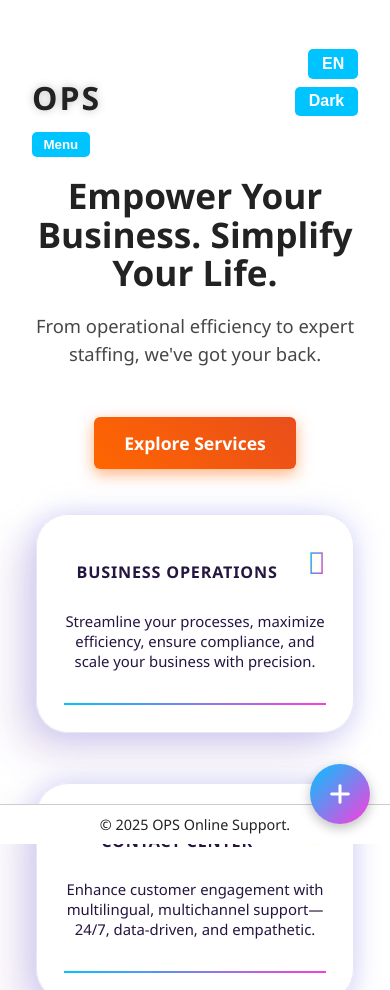
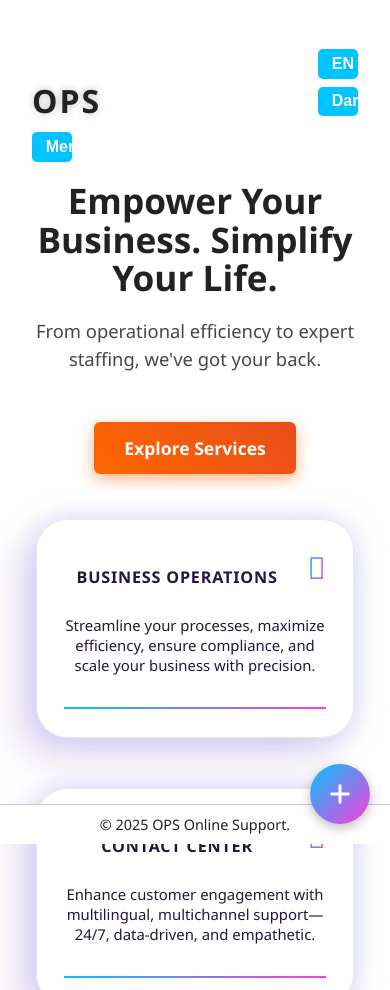
Before and after one commit to quadmangle/spartans, a website: page index.html in a window 390 px wide. Shown: the top 990 px of the page. Drawn offline with Linux system fonts and the light colour scheme.

Commit message:
refactor toggle button styles

```diff
--- a/css/style.css
+++ b/css/style.css
@@ -192,7 +192,8 @@ li {
   right: 2rem;
 }
 
-.toggle-btn {
+.toggle-btn,
+.nav-menu-toggle {
   background: var(--clr-primary);
   border: none;
   color: #fff;
@@ -202,27 +203,21 @@ li {
   font-size: 1em;
   cursor: pointer;
   transition: background 0.18s;
+  width: 40px;
+  text-align: center;
 }
 
-.toggle-btn:hover {
+.toggle-btn:hover,
+.nav-menu-toggle:hover,
+.nav-menu-toggle:focus {
   background: var(--clr-accent);
 }
 
 .nav-menu-toggle {
   display: none;
-  background: var(--clr-primary);
-  border: none;
-  color: #fff;
-  border-radius: 5px;
-  padding: 0.36em 0.86em;
-  font-weight: bold;
-  cursor: pointer;
-  transition: background 0.18s;
 }
 
-.nav-menu-toggle:hover,
 .nav-menu-toggle:focus {
-  background: var(--clr-accent);
   outline: none;
 }
 
```
Also changed, not shown: tests/mobile-nav.test.js (+1 -1 lines).
